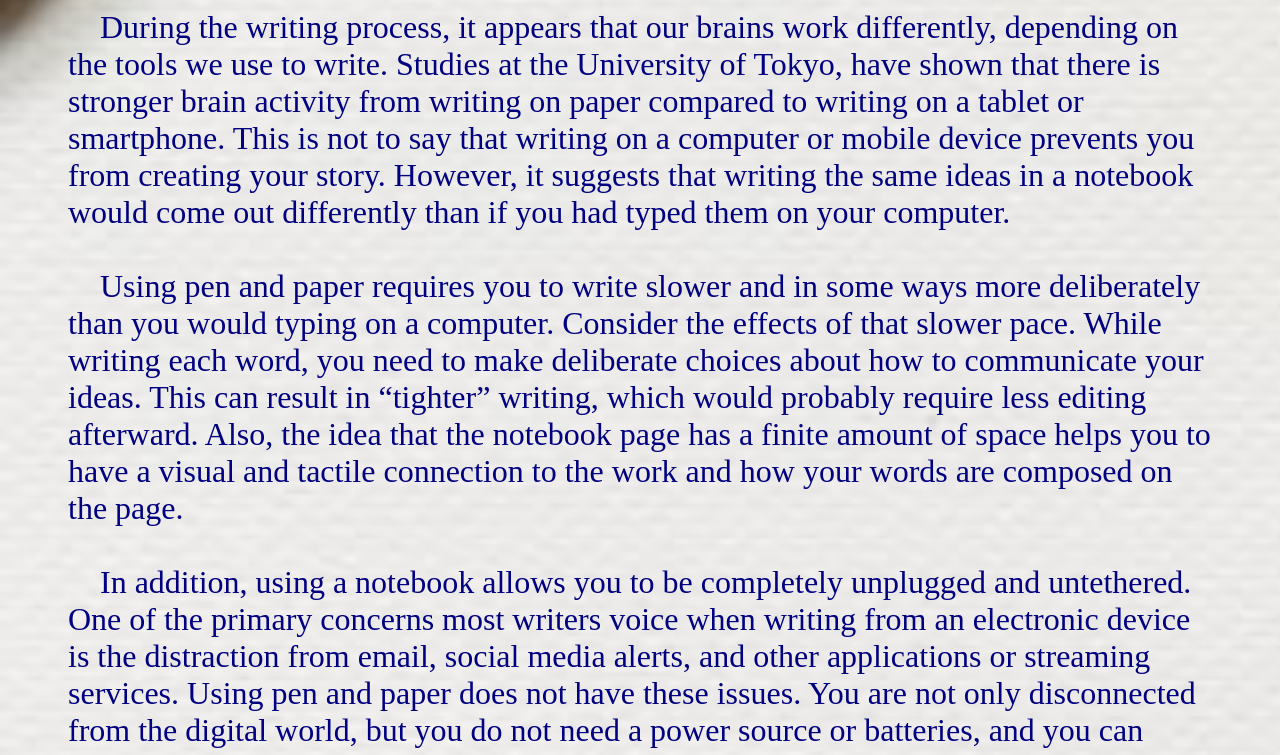
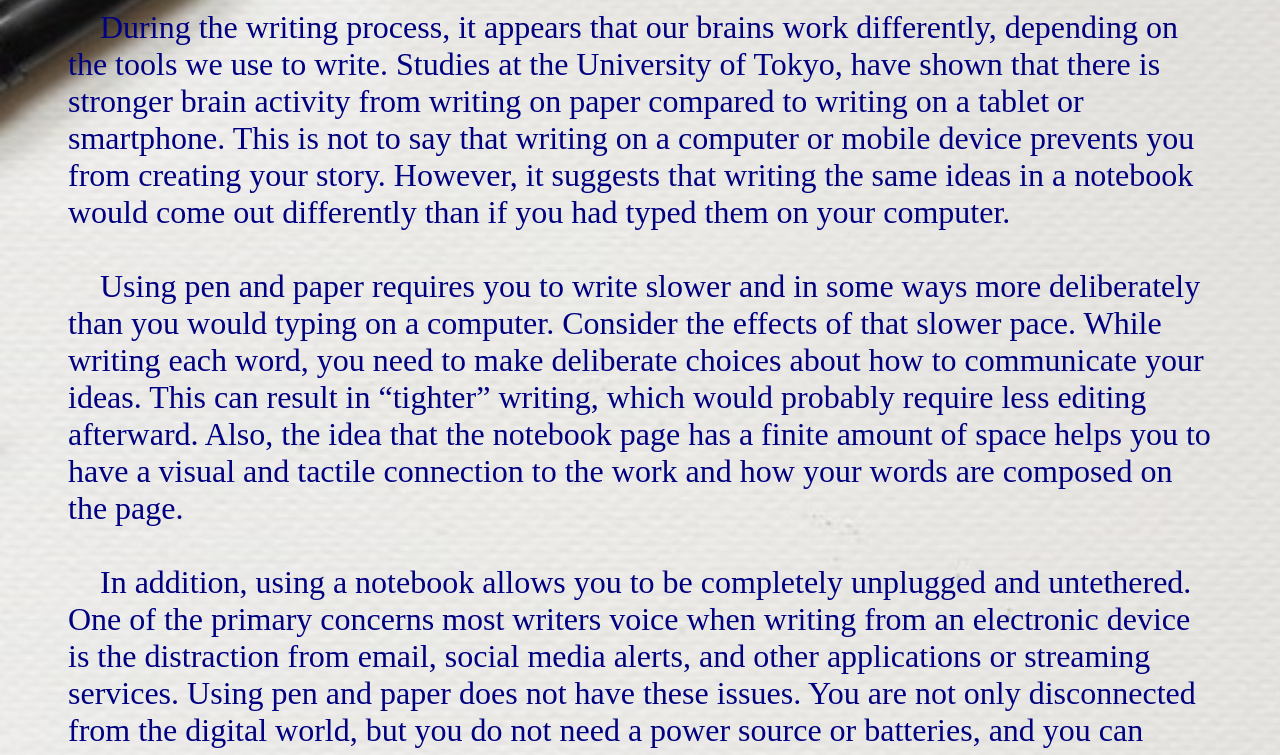
Before and after one commit to sterlingwriters/sterlingwriters.github.io, a plain HTML site: page writers_thoughts_page.html in a window 1280 px wide. Shown: the part 313-1068 px from the top of the page. Drawn offline with Linux system fonts and the light colour scheme.

Commit message:
Updated background file

```diff
--- a/writers_thoughts_page.html
+++ b/writers_thoughts_page.html
@@ -1,9 +1,9 @@
 <!DOCTYPE html>
 <html>
-<!--  Last Updated May 27, 2023  -->
+<!--  Last Updated June 30, 2023  -->
   <style>
   body {
-    background-image: url('image-edit-pen-white-paper-2.jpg');
+    background-image: url('image-pen-white-paper-2.jpg');
     background-repeat: no-repeat;
     background-size: cover;
   }
```
